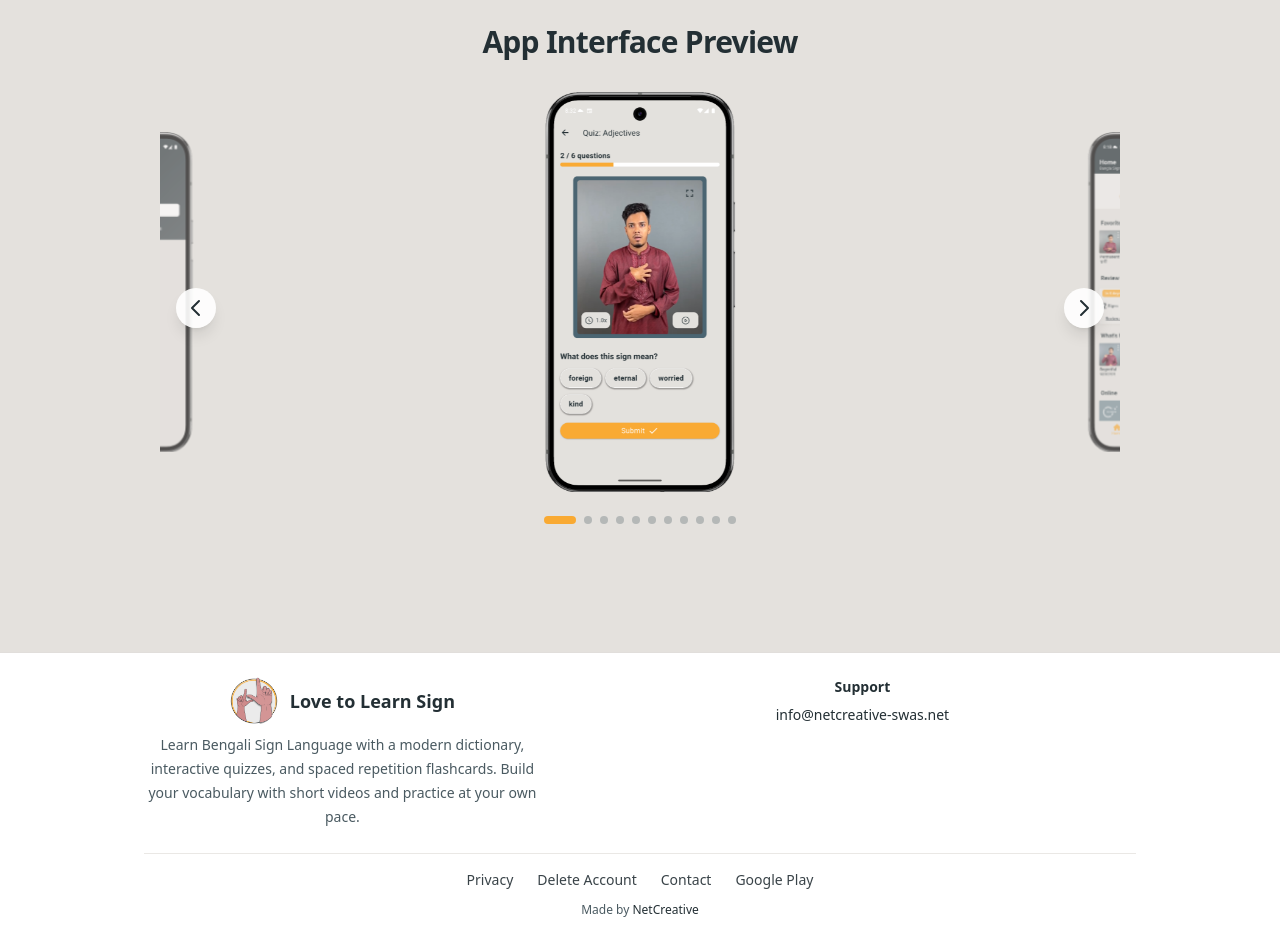
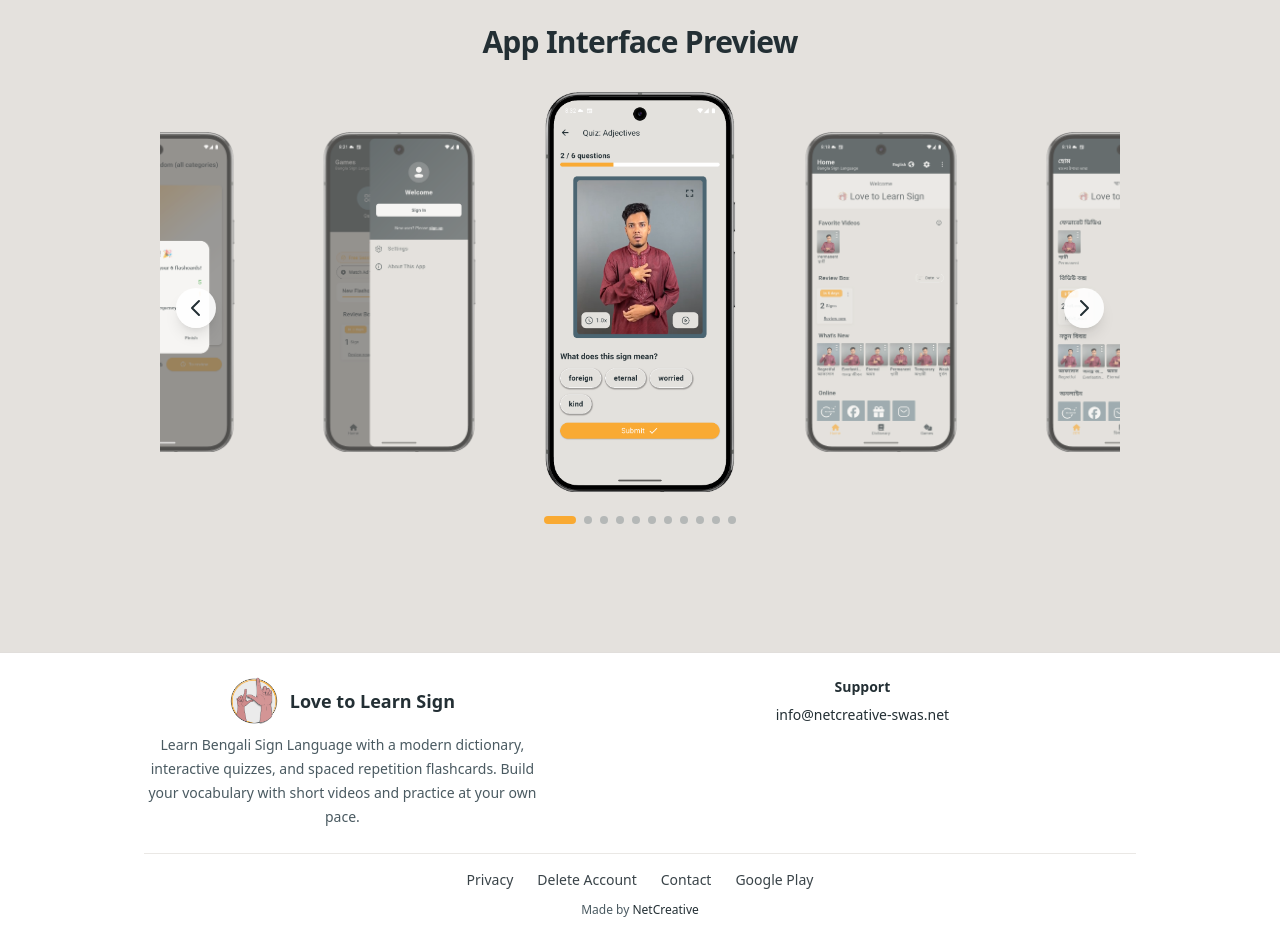
Before and after one commit to netcreativeswas/Love2LearnSign, a Next.js app in the folder website/: page / in a window 1280 px wide. Shown: the part 920-1849 px from the top of the page. Built offline with nearby package versions, Linux system fonts and the light colour scheme.

Commit message:
Revert to original slider style with smooth transition on navigation

```diff
--- a/website/src/components/ImageSlider.tsx
+++ b/website/src/components/ImageSlider.tsx
@@ -58,20 +58,14 @@ export function ImageSlider() {
               const opacity = isActive ? 1 : 0.65;
               const zIndex = isActive ? 10 : 5 - Math.abs(offset);
 
-              // Calculate translateX for carousel rotation effect
-              const translateX = offset * 280; // Distance between slides
-              const rotateY = offset * 15; // 3D rotation effect
-
               return (
                 <div
                   key={`${index}-${offset}`}
                   className="flex-shrink-0 transition-all duration-500 ease-in-out"
                   style={{
-                    transform: `translateX(${translateX}px) scale(${scale}) rotateY(${rotateY}deg)`,
+                    transform: `scale(${scale})`,
                     opacity: opacity,
                     zIndex: zIndex,
-                    transformStyle: 'preserve-3d',
-                    perspective: '1000px',
                   }}
                 >
                   <button
```
